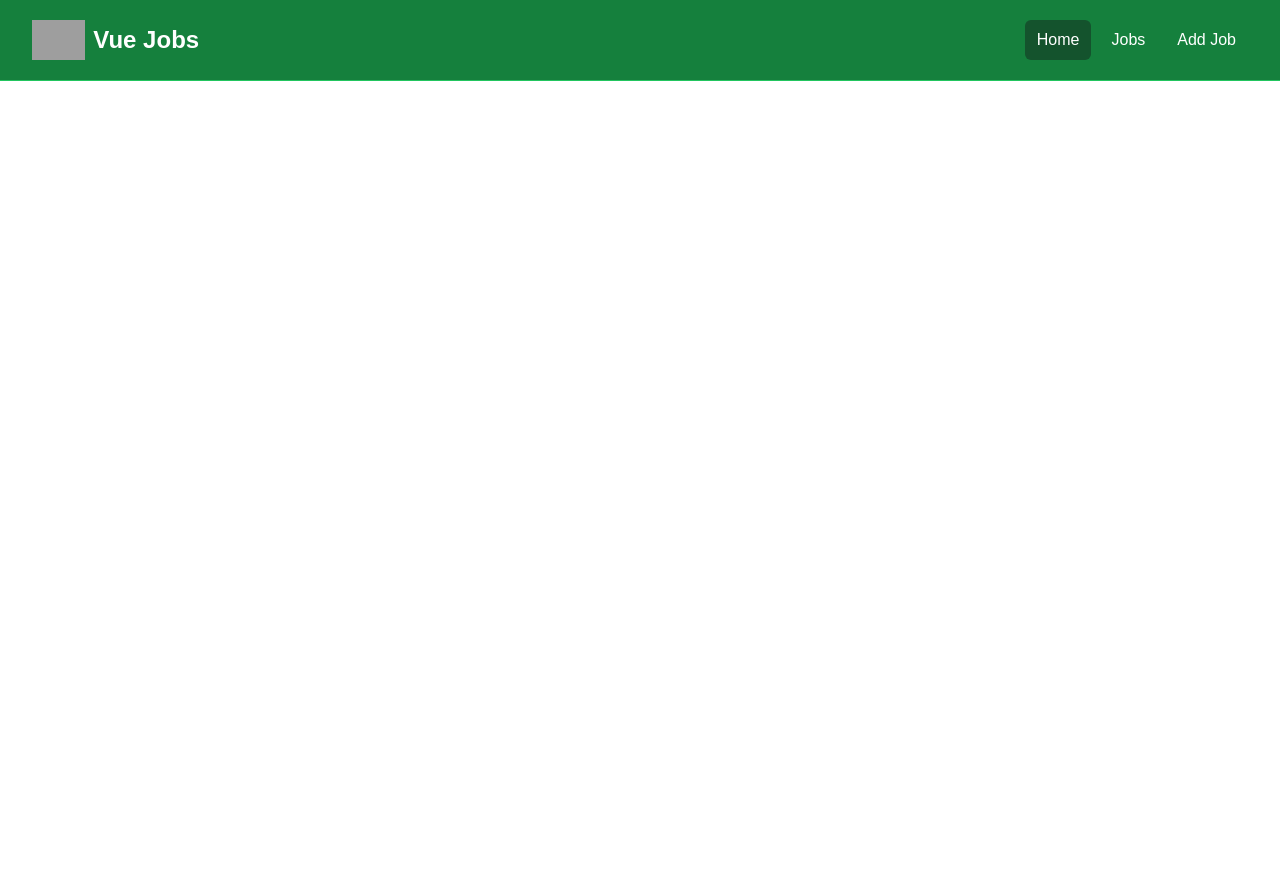
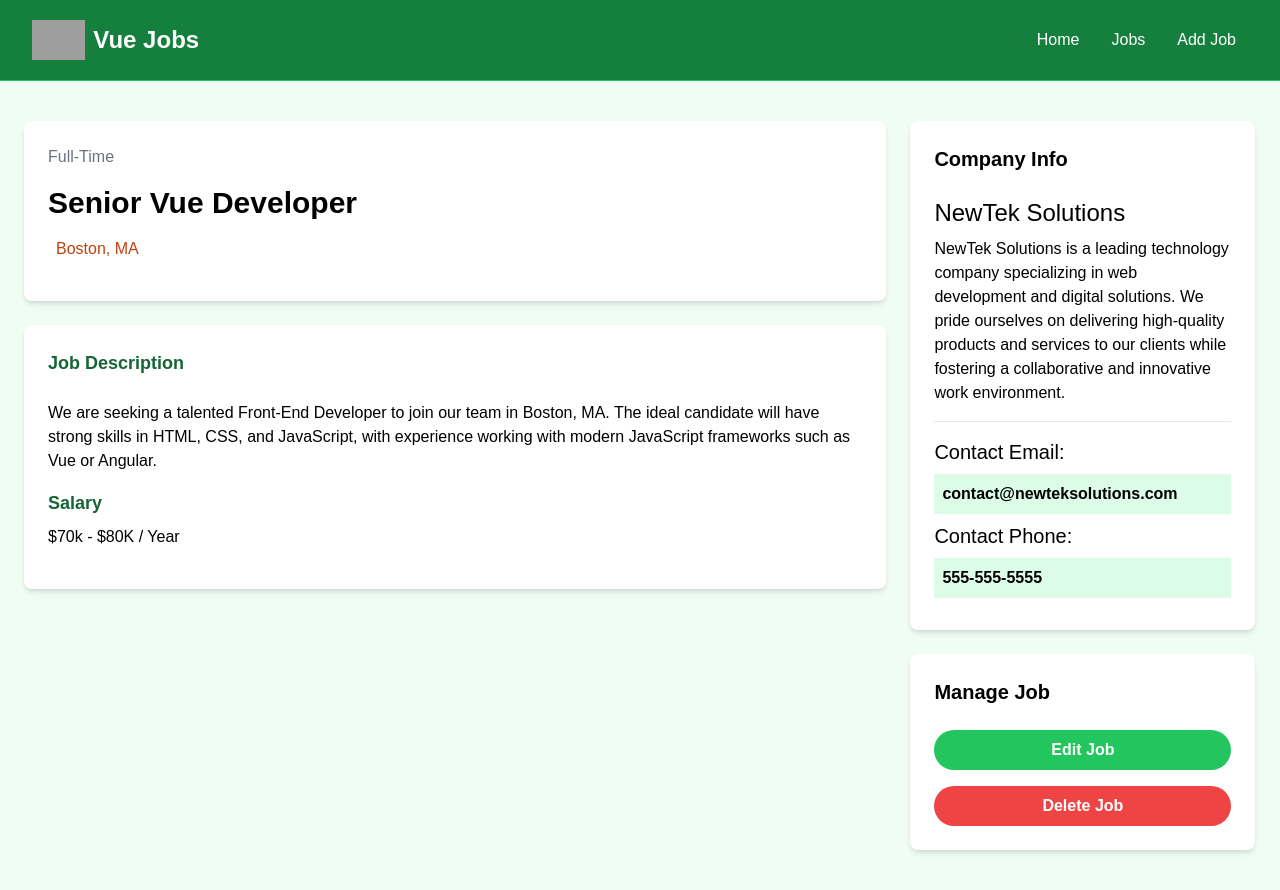
Before and after one commit to NikNT/MyPracticeCodes, a Vue app in the folder 2.VueCrash/: page /jobs/1 in a window 1280 px wide. Before the commit the page ends 800 px from the top, so only its background shows below. Built offline with nearby package versions, Linux system fonts and the light colour scheme; grey boxes are pictures that could not be loaded; the HTML template or start-up script is replaced by a standard one.

Commit message:
6. RouteLinks and NotFound Page Implemented | Next : JSONServer

```diff
--- a/2.VueCrash/package.json
+++ b/2.VueCrash/package.json
@@ -9,6 +9,7 @@
     "preview": "vite preview"
   },
   "dependencies": {
+    "json-server": "^1.0.0-beta.1",
     "primeicons": "^7.0.0",
     "vue": "^3.4.29",
     "vue-router": "^4.4.0"
--- a/2.VueCrash/src/components/HomeCards.vue
+++ b/2.VueCrash/src/components/HomeCards.vue
@@ -7,24 +7,24 @@
           <p class="mt-2 mb-4">
             Browse our Vue jobs and start your career today
           </p>
-          <a
-            href="jobs.html"
+          <RouterLink
+            to="/jobs"
             class="inline-block bg-black text-white rounded-lg px-4 py-2 hover:bg-gray-700"
           >
             Browse Jobs
-          </a>
+          </RouterLink>
         </Card>
         <Card bg="bg-green-100">
           <h2 class="text-2xl font-bold">For Employers</h2>
           <p class="mt-2 mb-4">
             List your job to find the perfect developer for the role
           </p>
-          <a
-            href="add-job.html"
+          <RouterLink
+            to="/jobs/add"
             class="inline-block bg-green-500 text-white rounded-lg px-4 py-2 hover:bg-green-600"
           >
             Add Job
-          </a>
+          </RouterLink>
         </Card>
       </div>
     </div>
@@ -32,4 +32,5 @@
 </template>
 <script setup>
 import Card from "@/components/Card.vue";
+import { RouterLink } from "vue-router";
 </script>
--- a/2.VueCrash/src/components/JobListing.vue
+++ b/2.VueCrash/src/components/JobListing.vue
@@ -27,12 +27,12 @@
           <i class="pi pi-map-marker text-orange-700"></i>
           {{ job.location }}
         </div>
-        <a
-          :href="'/job' + job.id"
+        <RouterLink
+          :to="'/jobs/' + job.id"
           class="h-[36px] bg-green-500 hover:bg-green-600 text-white px-4 py-2 rounded-lg text-center text-sm"
         >
           Read More
-        </a>
+        </RouterLink>
       </div>
     </div>
   </div>
@@ -40,6 +40,7 @@
 
 <script setup>
 import { ref, computed } from "vue";
+import { RouterLink } from "vue-router";
 const prop = defineProps({
   job: {
     type: Object,
--- a/2.VueCrash/src/components/JobListings.vue
+++ b/2.VueCrash/src/components/JobListings.vue
@@ -14,19 +14,19 @@
     </div>
   </section>
   <section v-if="showButton" class="m-auto max-w-lg my-10 px-6">
-    <a
-      href="jobs.html"
+    <RouterLink
+      to="/jobs"
       class="block bg-black text-white text-center py-4 px-6 rounded-xl hover:bg-gray-700"
-      >View All Jobs</a
+      >View All Jobs</RouterLink
     >
   </section>
 </template>
 
 <script setup>
 import { ref } from "vue";
+import { RouterLink } from "vue-router";
 import jobData from "@/jobs.json";
 import JobListing from "@/components/JobListing.vue";
-
 defineProps({
   limit: Number,
   showButton: {
--- a/2.VueCrash/src/components/Navbar.vue
+++ b/2.VueCrash/src/components/Navbar.vue
@@ -6,29 +6,56 @@
           class="flex flex-1 items-center justify-center md:items-stretch md:justify-start"
         >
           <!-- Logo -->
-          <a class="flex flex-shrink-0 items-center mr-4" href="index.html">
+          <RouterLink class="flex flex-shrink-0 items-center mr-4" to="/">
             <img class="h-10 w-auto" :src="logo" alt="Vue Jobs" />
             <span class="hidden md:block text-white text-2xl font-bold ml-2"
               >Vue Jobs</span
             >
-          </a>
+          </RouterLink>
           <div class="md:ml-auto">
             <div class="flex space-x-2">
-              <a
-                href="index.html"
-                class="text-white bg-green-900 hover:bg-gray-900 hover:text-white rounded-md px-3 py-2"
-                >Home</a
+              <RouterLink
+                :to="'/'"
+                :class="[
+                  isActiveLink('/')
+                    ? 'bg-green-900'
+                    : 'hover:bg-gray-900 hover:text-white',
+                  'text-white',
+                  'px-3',
+                  'py-2',
+                  'rounded-md',
+                ]"
               >
-              <a
-                href="jobs.html"
-                class="text-white hover:bg-green-900 hover:text-white rounded-md px-3 py-2"
-                >Jobs</a
+                Home
+              </RouterLink>
+              <RouterLink
+                :to="'/jobs'"
+                :class="[
+                  isActiveLink('/jobs')
+                    ? 'bg-green-900'
+                    : 'hover:bg-gray-900 hover:text-white',
+                  'text-white',
+                  'px-3',
+                  'py-2',
+                  'rounded-md',
+                ]"
               >
-              <a
-                href="add-job.html"
-                class="text-white hover:bg-green-900 hover:text-white rounded-md px-3 py-2"
-                >Add Job</a
+                Jobs
+              </RouterLink>
+              <RouterLink
+                :to="'/jobs/add'"
+                :class="[
+                  isActiveLink('/jobs/add')
+                    ? 'bg-green-900'
+                    : 'hover:bg-gray-900 hover:text-white',
+                  'text-white',
+                  'px-3',
+                  'py-2',
+                  'rounded-md',
+                ]"
               >
+                Add Job
+              </RouterLink>
             </div>
           </div>
         </div>
@@ -39,4 +66,10 @@
 
 <script setup>
 import logo from "@/assets/img/logo.png";
+import { RouterLink, useRoute } from "vue-router";
+
+const isActiveLink = (routePath) => {
+  const route = useRoute();
+  return route.path === routePath;
+};
 </script>
--- a/2.VueCrash/src/router/index.js
+++ b/2.VueCrash/src/router/index.js
@@ -1,5 +1,8 @@
 import { createRouter, createWebHistory } from "vue-router";
 import HomeView from "@/views/HomeView.vue";
+import JobsView from "@/views/JobsView.vue";
+import NotFoundView from "@/views/NotFoundView.vue";
+import JobView from "@/views/JobView.vue";
 
 const router = createRouter({
   history: createWebHistory(import.meta.env.BASE_URL),
@@ -9,6 +12,21 @@
       name: "home",
       component: HomeView,
     },
+    {
+      path: "/jobs",
+      name: "jobs",
+      component: JobsView,
+    },
+    {
+      path: "/jobs/:id",
+      name: "job",
+      component: JobView,
+    },
+    {
+      path: "/:pathMatch(.*)*",
+      name: "notfound",
+      component: NotFoundView,
+    },
   ],
 });
 
--- /dev/null
+++ b/2.VueCrash/src/views/JobView.vue
@@ -0,0 +1,87 @@
+<template>
+  <section class="bg-green-50">
+    <div class="container m-auto py-10 px-6">
+      <div class="grid grid-cols-1 md:grid-cols-70/30 w-full gap-6">
+        <main>
+          <div
+            class="bg-white p-6 rounded-lg shadow-md text-center md:text-left"
+          >
+            <div class="text-gray-500 mb-4">Full-Time</div>
+            <h1 class="text-3xl font-bold mb-4">Senior Vue Developer</h1>
+            <div
+              class="text-gray-500 mb-4 flex align-middle justify-center md:justify-start"
+            >
+              <i
+                class="fa-solid fa-location-dot text-lg text-orange-700 mr-2"
+              ></i>
+              <p class="text-orange-700">Boston, MA</p>
+            </div>
+          </div>
+
+          <div class="bg-white p-6 rounded-lg shadow-md mt-6">
+            <h3 class="text-green-800 text-lg font-bold mb-6">
+              Job Description
+            </h3>
+
+            <p class="mb-4">
+              We are seeking a talented Front-End Developer to join our team in
+              Boston, MA. The ideal candidate will have strong skills in HTML,
+              CSS, and JavaScript, with experience working with modern
+              JavaScript frameworks such as Vue or Angular.
+            </p>
+
+            <h3 class="text-green-800 text-lg font-bold mb-2">Salary</h3>
+
+            <p class="mb-4">$70k - $80K / Year</p>
+          </div>
+        </main>
+
+        <!-- Sidebar -->
+        <aside>
+          <!-- Company Info -->
+          <div class="bg-white p-6 rounded-lg shadow-md">
+            <h3 class="text-xl font-bold mb-6">Company Info</h3>
+
+            <h2 class="text-2xl">NewTek Solutions</h2>
+
+            <p class="my-2">
+              NewTek Solutions is a leading technology company specializing in
+              web development and digital solutions. We pride ourselves on
+              delivering high-quality products and services to our clients while
+              fostering a collaborative and innovative work environment.
+            </p>
+
+            <hr class="my-4" />
+
+            <h3 class="text-xl">Contact Email:</h3>
+
+            <p class="my-2 bg-green-100 p-2 font-bold">
+              contact@newteksolutions.com
+            </p>
+
+            <h3 class="text-xl">Contact Phone:</h3>
+
+            <p class="my-2 bg-green-100 p-2 font-bold">555-555-5555</p>
+          </div>
+
+          <!-- Manage -->
+          <div class="bg-white p-6 rounded-lg shadow-md mt-6">
+            <h3 class="text-xl font-bold mb-6">Manage Job</h3>
+            <a
+              href="add-job.html"
+              class="bg-green-500 hover:bg-green-600 text-white text-center font-bold py-2 px-4 rounded-full w-full focus:outline-none focus:shadow-outline mt-4 block"
+              >Edit Job</a
+            >
+            <button
+              class="bg-red-500 hover:bg-red-600 text-white font-bold py-2 px-4 rounded-full w-full focus:outline-none focus:shadow-outline mt-4 block"
+            >
+              Delete Job
+            </button>
+          </div>
+        </aside>
+      </div>
+    </div>
+  </section>
+</template>
+
+<script setup></script>
--- /dev/null
+++ b/2.VueCrash/src/views/JobsView.vue
@@ -0,0 +1,7 @@
+<template>
+  <JobListings />
+</template>
+
+<script setup>
+import JobListings from "@/components/JobListings.vue";
+</script>
--- /dev/null
+++ b/2.VueCrash/src/views/NotFoundView.vue
@@ -0,0 +1,16 @@
+<template>
+  <section class="text-center flex flex-col justify-center items-center h-96">
+    <i class="fas fa-exclamation-triangle text-yellow-400 fa-4x mb-4"></i>
+    <h1 class="text-6xl font-bold mb-4">404 Not Found</h1>
+    <p class="text-xl mb-5">This page does not exist</p>
+    <RouterLink
+      to="/"
+      class="text-white bg-green-700 hover:bg-green-900 rounded-md px-3 py-2 mt-4"
+      >Go Back</RouterLink
+    >
+  </section>
+</template>
+
+<script setup>
+import { RouterLink } from "vue-router";
+</script>
```
Also changed, not shown: 1 other file (tests, documents, lock files or other folders).
